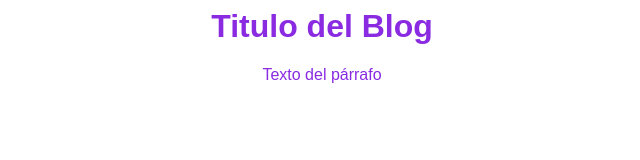
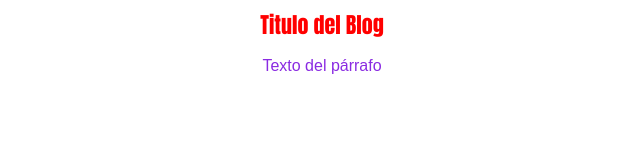
Before and after one commit to nlmdiaz/Prueba, a plain HTML site: page index.html in a window 1280 px wide. Shown: the whole page, without its empty margins (318-958 px from the left). Drawn offline with Linux system fonts and the light colour scheme.

Commit message:
se le dio estilo al titulo

```diff
--- a/CSS/style.css
+++ b/CSS/style.css
@@ -3,3 +3,8 @@ body{
     font-family: "Arial";
     color: blueviolet;
 }
+h1{
+    font-family: Impact;
+    color: red;
+    font-size: 22;
+}
```
